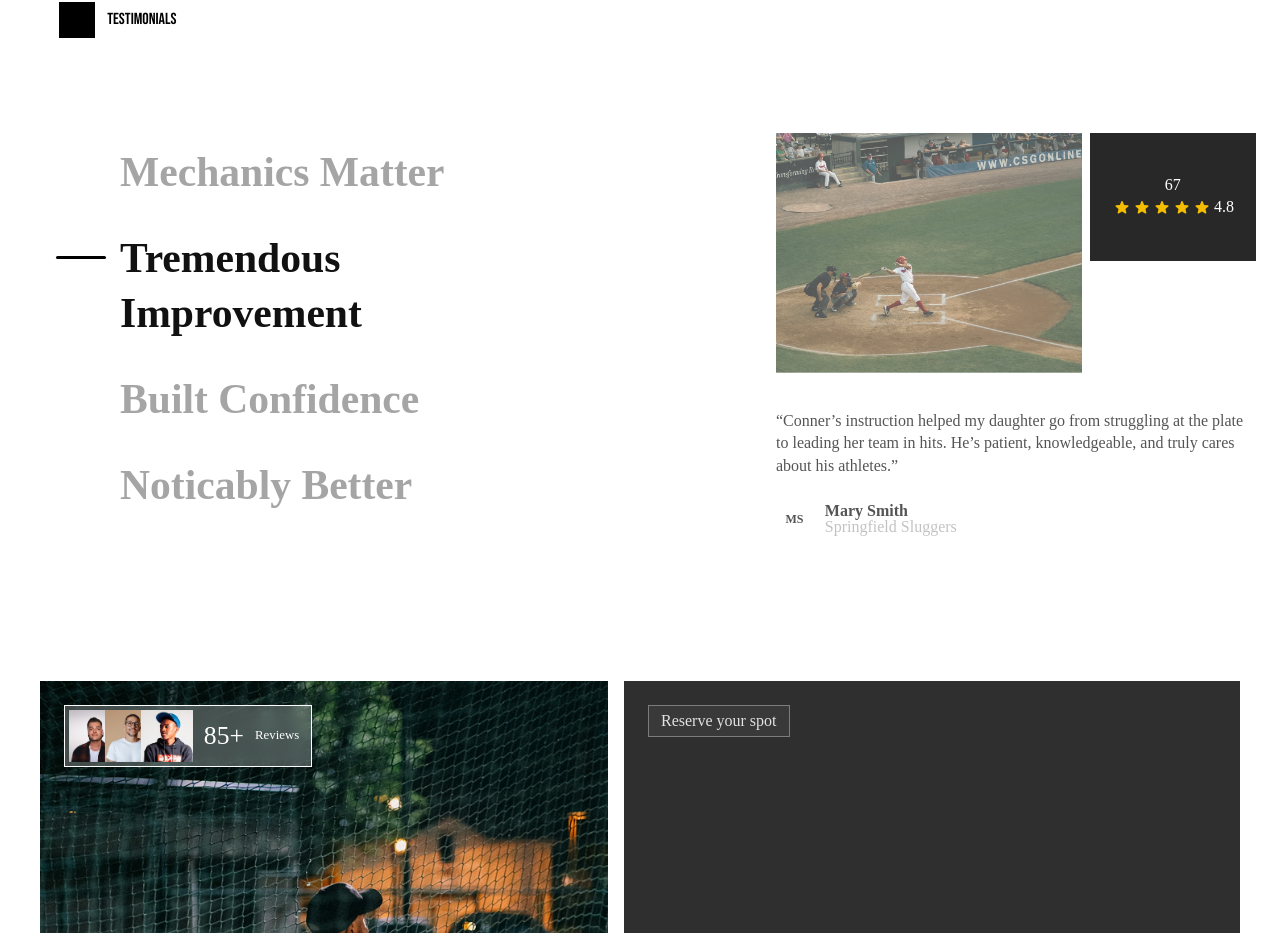
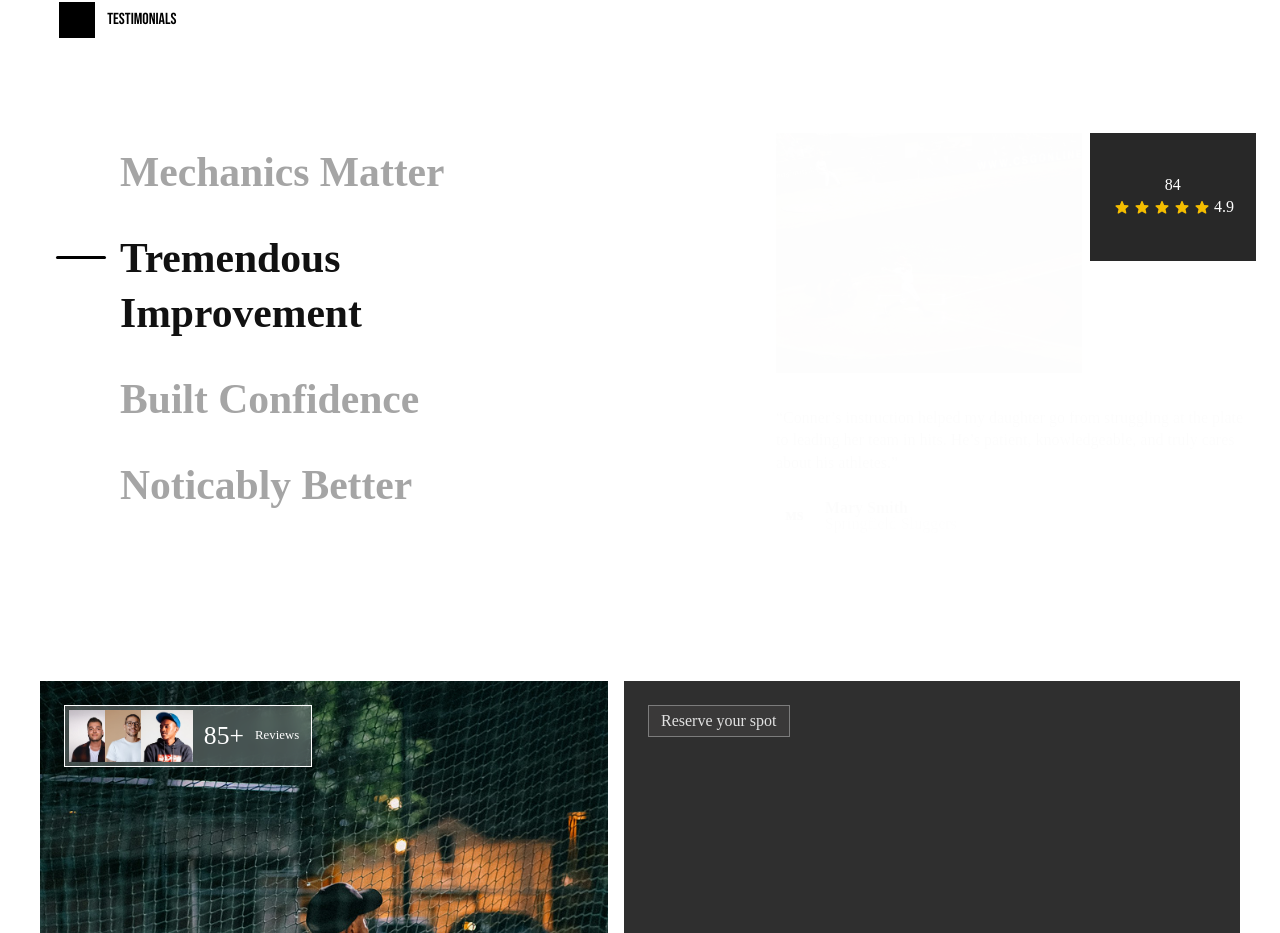
Before and after one commit to HaydenWestfall/conner-pohl-instruction, a React (Vite) app: page / in a window 1280 px wide. Shown: the part 4136-5069 px from the top of the page. Built offline with nearby package versions, Linux system fonts and the light colour scheme; the HTML template or start-up script is replaced by a standard one.

Commit message:
Tweaks animation timing in testimony section

```diff
--- a/src/pages/Home/components/Testimonials/Testimonials.tsx
+++ b/src/pages/Home/components/Testimonials/Testimonials.tsx
@@ -104,7 +104,7 @@ export const Testimonials = () => {
                 initial={{ opacity: 0 }}
                 animate={{ opacity: 1 }}
                 exit={{ opacity: 0 }}
-                transition={{ duration: 0.5, ease: "easeInOut" }}
+                transition={{ duration: 0.75, ease: "easeInOut" }}
                 style={{
                   flexGrow: 1,
                   objectFit: "cover",
@@ -115,12 +115,12 @@ export const Testimonials = () => {
               />
             </AnimatePresence>
             <div className="review-stats">
-              {reviews[activeIndex].stats}
+              84
               <div className="rating">
                 {[...Array(5)].map((_, i) => (
                   <StarIcon className="star-icon" key={i} />
                 ))}
-                <span>{reviews[activeIndex].rating}</span>
+                <span>4.9</span>
               </div>
             </div>
           </div>
@@ -128,10 +128,10 @@ export const Testimonials = () => {
             <motion.div
               key={activeIndex}
               className="review"
-              initial={{ opacity: 0, y: 40 }}
+              initial={{ opacity: 0, y: 10 }}
               animate={{ opacity: 1, y: 0 }}
-              exit={{ opacity: 0, y: 40 }}
-              transition={{ duration: 0.5, ease: "easeInOut" }}
+              exit={{ opacity: 0, y: 10 }}
+              transition={{ duration: 0.75, ease: "easeInOut" }}
             >
               <p>{reviews[activeIndex].description}</p>
               <div className="reviewer">
```
